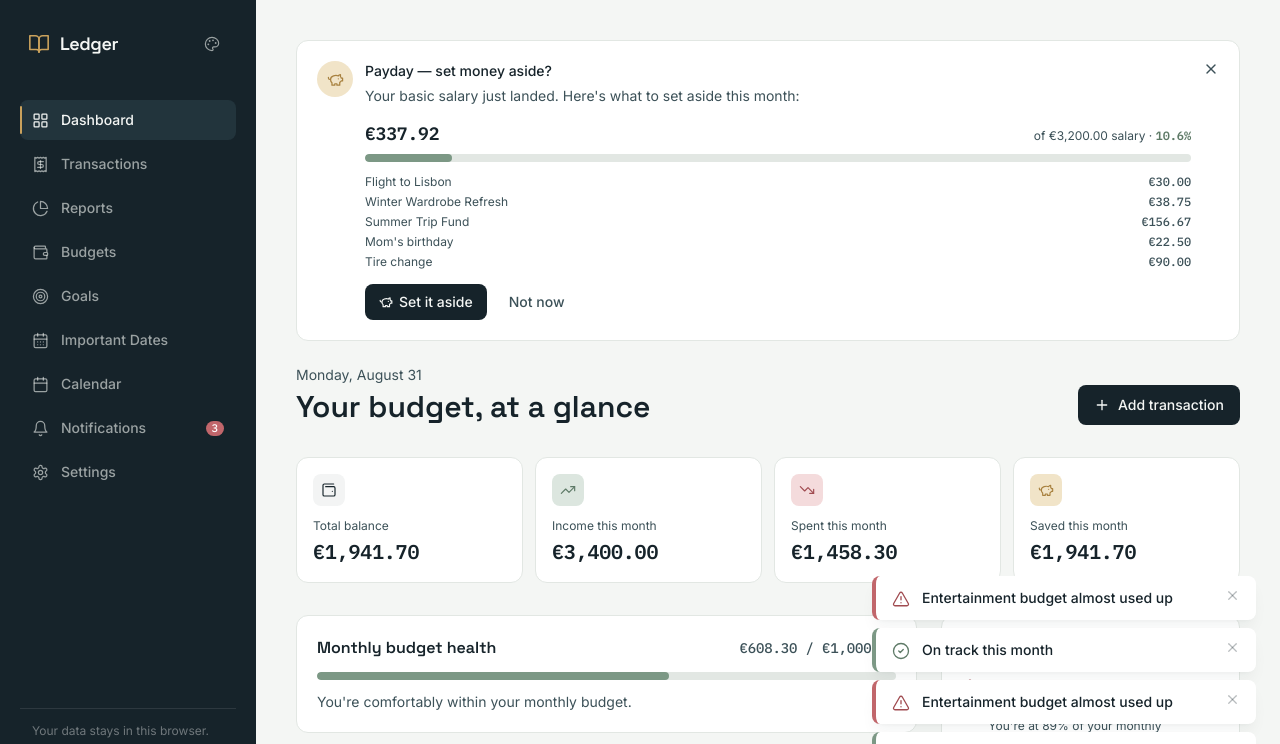
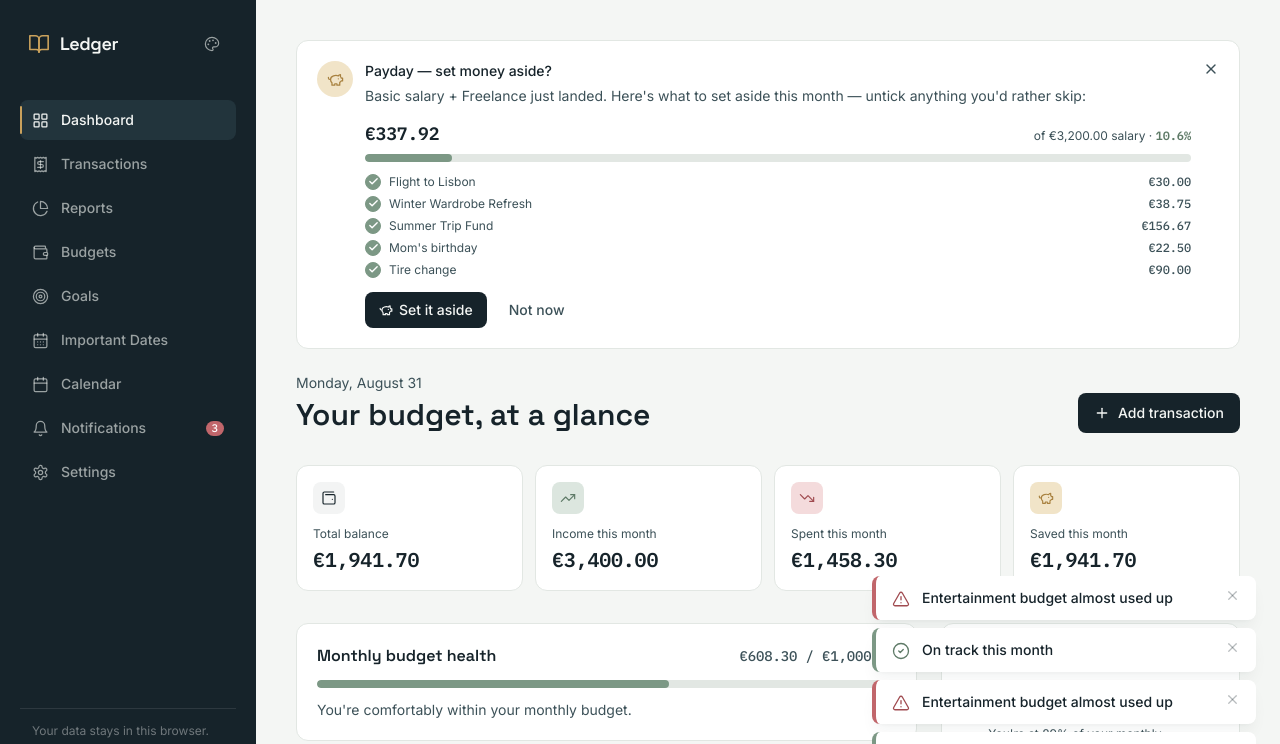
Before and after one commit to nzrv1/budget-tracker, a React (Vite) app: page / in a window 1280 px wide. Shown: the top 744 px of the page. Built offline with nearby package versions, Linux system fonts and the light colour scheme.

Commit message:
new update

```diff
--- a/src/App.tsx
+++ b/src/App.tsx
@@ -6,6 +6,7 @@ import {
   Goal,
   CategoryDef,
   ImportantDate,
+  IncomeSource,
   ReminderOffsetKey,
   ReminderTargetKind,
   ThemeKey,
@@ -13,7 +14,7 @@ import {
 import { loadState, saveState, uid, clearState } from './lib/storage'
 import { generateInsights } from './lib/insights'
 import { generateReminders } from './lib/goalReminders'
-import { planForMonth, startOfMonth, monthKey } from './lib/planning'
+import { planForMonth, startOfMonth, monthKey, duePaydaySources } from './lib/planning'
 import Sidebar from './components/Sidebar'
 import Dashboard from './components/Dashboard'
 import TransactionsView from './components/TransactionsView'
@@ -162,23 +163,48 @@ export default function App() {
     setState((prev) => ({ ...prev, settings: { ...prev.settings, ...patch } }))
   }
 
+  // Extra income sources — a second job, freelance work — each with its own payday, for
+  // people with more than one income.
+  function addIncomeSource(s: Omit<IncomeSource, 'id'>) {
+    setState((prev) => ({ ...prev, incomeSources: [...prev.incomeSources, { ...s, id: uid() }] }))
+  }
+
+  function deleteIncomeSource(id: string) {
+    setState((prev) => ({ ...prev, incomeSources: prev.incomeSources.filter((s) => s.id !== id) }))
+  }
+
+  // Marks every currently-due payday (basic salary and/or any extra income source whose day
+  // has arrived) as handled for this month, so the prompt doesn't repeat until next month —
+  // or until a later payday from a different income source comes due.
+  function markDuePaydaysHandled() {
+    const due = duePaydaySources(state.settings.salaryDay, state.incomeSources, state.settings.handledPaydays)
+    const monthK = monthKey(new Date())
+    const handledPaydays = { ...(state.settings.handledPaydays || {}) }
+    for (const s of due) handledPaydays[s.key] = monthK
+    updateSettings({ handledPaydays })
+  }
+
   // On (or after) payday, offer to move this month's planned goal/important-date
-  // contributions out of "spendable" and into each target's saved amount.
-  function applyAutoAllocations() {
+  // contributions out of "spendable" and into each target's saved amount. excludeKeys lets
+  // the person skip specific items (as `${kind}:${id}`) they don't want to fund this time.
+  function applyAutoAllocations(excludeKeys: string[] = []) {
+    const excluded = new Set(excludeKeys)
     const plan = planForMonth(state, startOfMonth(new Date()))
     for (const item of plan.goalItems) {
+      if (excluded.has(`${item.kind}:${item.id}`)) continue
       const goal = state.goals.find((g) => g.id === item.id)
       if (goal) updateGoal(goal.id, { savedAmount: goal.savedAmount + item.amount })
     }
     for (const item of plan.dateItems) {
+      if (excluded.has(`${item.kind}:${item.id}`)) continue
       const date = state.importantDates.find((d) => d.id === item.id)
       if (date) updateImportantDate(date.id, { savedAmount: (date.savedAmount ?? 0) + item.amount })
     }
-    updateSettings({ lastSalaryPromptMonth: monthKey(new Date()) })
+    markDuePaydaysHandled()
   }
 
   function dismissSalaryPrompt() {
-    updateSettings({ lastSalaryPromptMonth: monthKey(new Date()) })
+    markDuePaydaysHandled()
   }
 
   function setTheme(theme: ThemeKey) {
@@ -248,6 +274,8 @@ export default function App() {
               addCategory={addCategory}
               setReminderRule={setReminderRule}
               removeReminderRule={removeReminderRule}
+              addIncomeSource={addIncomeSource}
+              deleteIncomeSource={deleteIncomeSource}
             />
           )}
         </div>
--- a/src/components/Dashboard.tsx
+++ b/src/components/Dashboard.tsx
@@ -6,7 +6,7 @@ import { Card, ProgressBar, budgetTone } from './shared'
 import { CategoryIconGlyph, iconForCategory } from '../lib/categoryIcons'
 import AddTransactionModal from './AddTransactionModal'
 import SalaryPromptBanner from './SalaryPromptBanner'
-import { isPaydayReached, monthKey } from '../lib/planning'
+import { duePaydaySources } from '../lib/planning'
 import { ViewKey } from '../App'
 
 export default function Dashboard({
@@ -23,7 +23,7 @@ export default function Dashboard({
   addTransaction: (t: Omit<Transaction, 'id'>) => void
   addCategory: (def: CategoryDef) => void
   setView: (v: ViewKey) => void
-  applyAutoAllocations: () => void
+  applyAutoAllocations: (excludeKeys?: string[]) => void
   dismissSalaryPrompt: () => void
 }) {
   const [showAdd, setShowAdd] = useState(false)
@@ -53,13 +53,17 @@ export default function Dashboard({
   const today = new Date()
   const dayLabel = today.toLocaleDateString(undefined, { weekday: 'long', month: 'long', day: 'numeric' })
 
-  const showSalaryPrompt =
-    isPaydayReached(state.settings.salaryDay, today) && state.settings.lastSalaryPromptMonth !== monthKey(today)
+  const duePaydays = duePaydaySources(state.settings.salaryDay, state.incomeSources, state.settings.handledPaydays, today)
 
   return (
     <div>
-      {showSalaryPrompt && (
-        <SalaryPromptBanner state={state} onApply={applyAutoAllocations} onDismiss={dismissSalaryPrompt} />
+      {duePaydays.length > 0 && (
+        <SalaryPromptBanner
+          state={state}
+          dueSources={duePaydays}
+          onApply={applyAutoAllocations}
+          onDismiss={dismissSalaryPrompt}
+        />
       )}
 
       <div className="flex flex-col sm:flex-row sm:items-end justify-between gap-4 mb-8">
--- a/src/components/SalaryPromptBanner.tsx
+++ b/src/components/SalaryPromptBanner.tsx
@@ -1,28 +1,56 @@
-import { PiggyBank, X } from 'lucide-react'
+import { useState } from 'react'
+import { Check, PiggyBank, X } from 'lucide-react'
 import { AppState } from '../types'
 import { formatMoney } from '../lib/utils'
-import { planForMonth, startOfMonth } from '../lib/planning'
+import { planForMonth, startOfMonth, PaydaySource } from '../lib/planning'
 import { Card, ProgressBar } from './shared'
 
 /** Shown on the Dashboard from payday onward, suggesting to move this month's planned
- * savings into goals and important dates in one tap. */
+ * savings into goals and important dates in one tap. Each item can be unchecked to leave
+ * it out of this particular allocation. */
 export default function SalaryPromptBanner({
   state,
+  dueSources,
   onApply,
   onDismiss,
 }: {
   state: AppState
-  onApply: () => void
+  dueSources: PaydaySource[]
+  onApply: (excludeKeys?: string[]) => void
   onDismiss: () => void
 }) {
   const plan = planForMonth(state, startOfMonth(new Date()))
   const items = [...plan.goalItems, ...plan.dateItems]
-  const total = plan.goalsTotal + plan.datesTotal
   const currency = state.settings.currency
   const salary = state.settings.monthlyIncome
+
+  const [excluded, setExcluded] = useState<Set<string>>(new Set())
+
+  if (items.length === 0) return null
+
+  function itemKey(it: (typeof items)[number]) {
+    return `${it.kind}:${it.id}`
+  }
+
+  function toggle(key: string) {
+    setExcluded((prev) => {
+      const next = new Set(prev)
+      if (next.has(key)) next.delete(key)
+      else next.add(key)
+      return next
+    })
+  }
+
+  const included = items.filter((it) => !excluded.has(itemKey(it)))
+  const total = included.reduce((sum, it) => sum + it.amount, 0)
   const pct = salary > 0 ? (total / salary) * 100 : null
 
-  if (items.length === 0) return null
+  const paydayLabel =
+    dueSources.length === 0
+      ? 'Payday'
+      : dueSources.length === 1
+      ? dueSources[0].label
+      : dueSources.map((s) => s.label).join(' + ')
 
   return (
     <Card className="p-5 mb-6 border-gold/50 bg-gold-light/30">
@@ -33,7 +61,7 @@ export default function SalaryPromptBanner({
         <div className="flex-1 min-w-0">
           <p className="text-sm font-medium text-ink">Payday — set money aside?</p>
           <p className="text-sm text-ink-softer mt-1 leading-relaxed">
-            Your basic salary just landed. Here's what to set aside this month:
+            {paydayLabel} just landed. Here's what to set aside this month — untick anything you'd rather skip:
           </p>
 
           <div className="mt-3 mb-1">
@@ -53,18 +81,49 @@ export default function SalaryPromptBanner({
             )}
           </div>
 
-          <ul className="mt-3 flex flex-col gap-1">
-            {items.map((it) => (
-              <li key={it.id} className="flex items-center justify-between text-xs text-ink-softer">
-                <span className="truncate">{it.label}</span>
-                <span className="font-tabular shrink-0 ml-2">{formatMoney(it.amount, currency)}</span>
-              </li>
-            ))}
+          <ul className="mt-3 flex flex-col gap-1.5">
+            {items.map((it) => {
+              const key = itemKey(it)
+              const isExcluded = excluded.has(key)
+              return (
+                <li key={key}>
+                  <button
+                    type="button"
+                    onClick={() => toggle(key)}
+                    className="w-full flex items-center justify-between gap-2 text-xs group"
+                  >
+                    <span className="flex items-center gap-2 min-w-0">
+                      <span
+                        className={`shrink-0 w-4 h-4 rounded flex items-center justify-center border transition-colors ${
+                          isExcluded
+                            ? 'border-paper-line bg-paper-card'
+                            : 'border-sage bg-sage text-white'
+                        }`}
+                      >
+                        {!isExcluded && <Check size={11} strokeWidth={3} />}
+                      </span>
+                      <span className={`truncate ${isExcluded ? 'text-ink-softer/50 line-through' : 'text-ink-softer'}`}>
+                        {it.label}
+                      </span>
+                    </span>
+                    <span
+                      className={`font-tabular shrink-0 ml-2 ${
+                        isExcluded ? 'text-ink-softer/50 line-through' : 'text-ink-softer'
+                      }`}
+                    >
+                      {formatMoney(it.amount, currency)}
+                    </span>
+                  </button>
+                </li>
+              )
+            })}
           </ul>
+
           <div className="flex gap-2 mt-3.5">
             <button
-              onClick={onApply}
-              className="inline-flex items-center gap-1.5 bg-ink text-paper px-3.5 py-2 rounded text-sm font-medium hover:bg-ink-light transition-colors"
+              onClick={() => onApply(Array.from(excluded))}
+              disabled={included.length === 0}
+              className="inline-flex items-center gap-1.5 bg-ink text-paper px-3.5 py-2 rounded text-sm font-medium hover:bg-ink-light transition-colors disabled:opacity-40 disabled:pointer-events-none"
             >
               <PiggyBank size={14} />
               Set it aside
--- a/src/lib/mockData.ts
+++ b/src/lib/mockData.ts
@@ -122,6 +122,7 @@ export function mockState(): AppState {
       { targetKind: 'importantDate', targetId: 'id1', offsets: ['2_weeks', '3_days', '1_day'] },
       { targetKind: 'importantDate', targetId: 'id3', offsets: ['1_week', '1_day'] },
     ],
+    incomeSources: [{ id: 'inc1', name: 'Freelance', amount: 600, payDay: 15 }],
     settings: {
       currency: 'EUR',
       monthlyIncome: 3200,
--- a/src/lib/planning.ts
+++ b/src/lib/planning.ts
@@ -1,6 +1,6 @@
 // Turns Budgets, Goals, and Important Dates into a "how much do I need to set aside"
 // figure for a given month or week — powering the Calendar view.
-import { AppState, CategoryBudget, GoalIcon, ImportantDateCategory } from '../types'
+import { AppState, CategoryBudget, GoalIcon, ImportantDateCategory, IncomeSource } from '../types'
 import { nextOccurrence } from './importantDates'
 
 function startOfDay(d: Date): Date {
@@ -22,14 +22,36 @@ export function monthKey(d: Date): string {
   return `${d.getFullYear()}-${String(d.getMonth() + 1).padStart(2, '0')}`
 }
 
+export interface PaydaySource {
+  key: string // 'primary' for the basic salary, or an IncomeSource id
+  label: string
+  payDay: number
+}
+
 /**
- * True from payday onward for the rest of the month. Clamps to the month's last day so a
- * salary day of e.g. 31 still fires in shorter months.
+ * Which paydays (basic salary plus any extra income sources — useful for more than one job)
+ * have been reached this month and haven't already been applied or dismissed. Clamps each
+ * day to the month's last day so a payday of e.g. 31 still fires in shorter months.
  */
-export function isPaydayReached(salaryDay: number | undefined, now: Date = new Date()): boolean {
-  if (!salaryDay || salaryDay < 1) return false
-  const effectiveDay = Math.min(salaryDay, daysInMonth(now.getFullYear(), now.getMonth()))
-  return now.getDate() >= effectiveDay
+export function duePaydaySources(
+  salaryDay: number | undefined,
+  incomeSources: IncomeSource[],
+  handledPaydays: Record<string, string> | undefined,
+  now: Date = new Date()
+): PaydaySource[] {
+  const monthK = monthKey(now)
+  const dim = daysInMonth(now.getFullYear(), now.getMonth())
+  const all: PaydaySource[] = []
+  if (salaryDay && salaryDay >= 1) all.push({ key: 'primary', label: 'Basic salary', payDay: salaryDay })
+  for (const src of incomeSources) {
+    if (src.payDay && src.payDay >= 1) all.push({ key: src.id, label: src.name || 'Income', payDay: src.payDay })
+  }
+  return all.filter((s) => {
+    const effectiveDay = Math.min(s.payDay, dim)
+    const reached = now.getDate() >= effectiveDay
+    const alreadyHandled = handledPaydays?.[s.key] === monthK
+    return reached && !alreadyHandled
+  })
 }
 
 function monthsBetweenInclusive(from: Date, to: Date): number {
@@ -76,6 +98,7 @@ function budgetDailyRate(b: CategoryBudget): number {
 
 export interface ContributionItem {
   id: string
+  kind: 'goal' | 'importantDate'
   label: string
   amount: number
 }
@@ -120,7 +143,7 @@ export function planForMonth(state: AppState, monthStart: Date): PeriodPlan {
     const months = monthsBetweenInclusive(from, to)
     const amount = remaining / months
     goalsTotal += amount
-    goalItems.push({ id: goal.id, label: goal.name, amount })
+    goalItems.push({ id: goal.id, kind: 'goal', label: goal.name, amount })
   }
 
   let datesTotal = 0
@@ -135,7 +158,7 @@ export function planForMonth(state: AppState, monthStart: Date): PeriodPlan {
     const months = monthsBetweenInclusive(from, to)
     const amount = remaining / months
     datesTotal += amount
-    dateItems.push({ id: date.id, label: date.name, amount })
+    dateItems.push({ id: date.id, kind: 'importantDate', label: date.name, amount })
   }
 
   return {
@@ -170,7 +193,7 @@ export function planForWeek(state: AppState, weekStart: Date): PeriodPlan {
     const weeks = weeksBetweenInclusive(from, to)
     const amount = remaining / weeks
     goalsTotal += amount
-    goalItems.push({ id: goal.id, label: goal.name, amount })
+    goalItems.push({ id: goal.id, kind: 'goal', label: goal.name, amount })
   }
 
   let datesTotal = 0
@@ -185,7 +208,7 @@ export function planForWeek(state: AppState, weekStart: Date): PeriodPlan {
     const weeks = weeksBetweenInclusive(from, to)
     const amount = remaining / weeks
     datesTotal += amount
-    dateItems.push({ id: date.id, label: date.name, amount })
+    dateItems.push({ id: date.id, kind: 'importantDate', label: date.name, amount })
   }
 
   return {
--- a/src/lib/storage.ts
+++ b/src/lib/storage.ts
@@ -14,11 +14,24 @@ function migrate(state: AppState): AppState {
   }))
   const theme = VALID_THEMES.includes(state.settings?.theme) ? state.settings.theme : 'light'
   const importantDates = state.importantDates || []
+  const incomeSources = state.incomeSources || []
   // Carry forward rules saved under the old goal-only shape ({ goalId, offsets }) if present.
   const legacyGoalRules = (state as any).goalNotificationRules as { goalId: string; offsets: any[] }[] | undefined
   const reminderRules =
     state.reminderRules || legacyGoalRules?.map((r) => ({ targetKind: 'goal' as const, targetId: r.goalId, offsets: r.offsets })) || []
-  return { ...state, categories, budgets, importantDates, reminderRules, settings: { ...state.settings, theme } }
+  // The payday prompt used to track a single "last handled month" for the basic salary only;
+  // fold that into the new per-source map (keyed 'primary') if present.
+  const legacyLastPrompt = (state.settings as any)?.lastSalaryPromptMonth as string | undefined
+  const handledPaydays = state.settings?.handledPaydays || (legacyLastPrompt ? { primary: legacyLastPrompt } : {})
+  return {
+    ...state,
+    categories,
+    budgets,
+    importantDates,
+    reminderRules,
+    incomeSources,
+    settings: { ...state.settings, theme, handledPaydays },
+  }
 }
 
 export function loadState(): AppState {
```
Also changed, not shown: src/components/SettingsView.tsx (+98 -2 lines), src/types.ts (+14 -1 lines).
